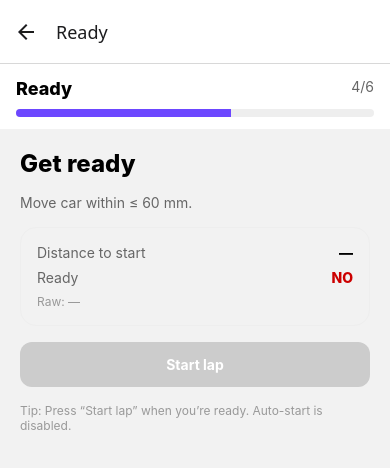
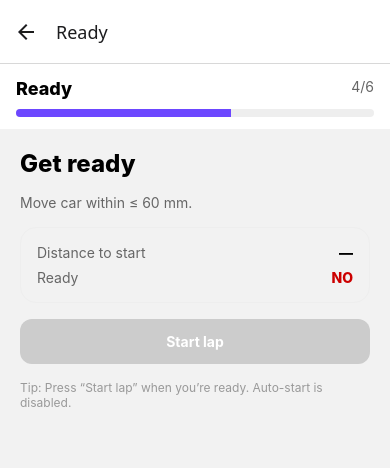
Before and after one commit to Wiiifiii/ESP8266-MPU6050-TOF, a React Native app in the folder app/: screen /Ready in a window 390 px wide. Shown: the top 468 px of the page. Built offline with nearby package versions, Linux system fonts and the light colour scheme; no server answers.

Commit message:
chore(config): set USE_DEMO=false; adjust thresholds and flags

```diff
--- a/app/config.js
+++ b/app/config.js
@@ -5,7 +5,7 @@ export const NEAR_THRESHOLD_MM  = 120; // used on Drive screen
 export const READY_THRESHOLD_MM = 60;  // used on Ready screen (≈ 6 cm)
 
 // Telemetry options
-export const SHOW_DEBUG = true;          // toggle a raw JSON/values line for quick hardware checks
+export const SHOW_DEBUG = false;         // hide debug UI for demo
 export const ACCEL_UNITS = 'g';          // 'g' if firmware sends ax/ay in g; 'mps2' if already m/s^2
 export const G = 9.80665;
 export const ACCEL_SCALE = ACCEL_UNITS === 'g' ? G : 1;
```
